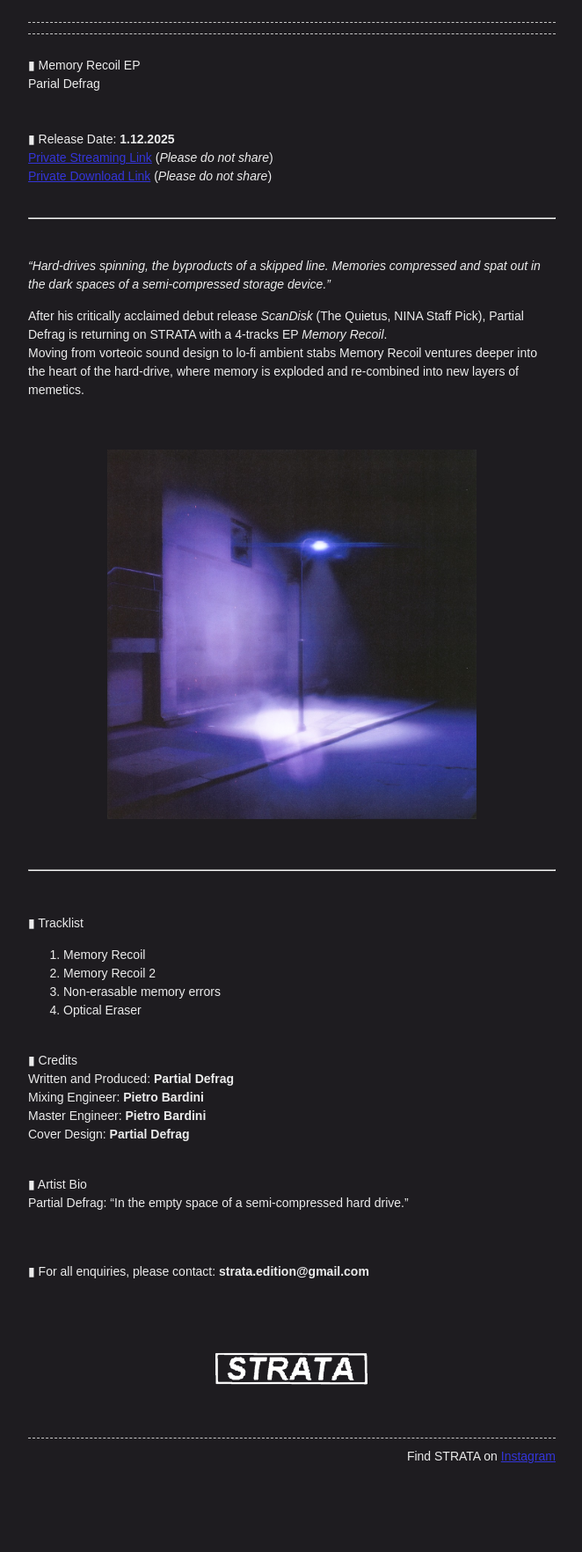
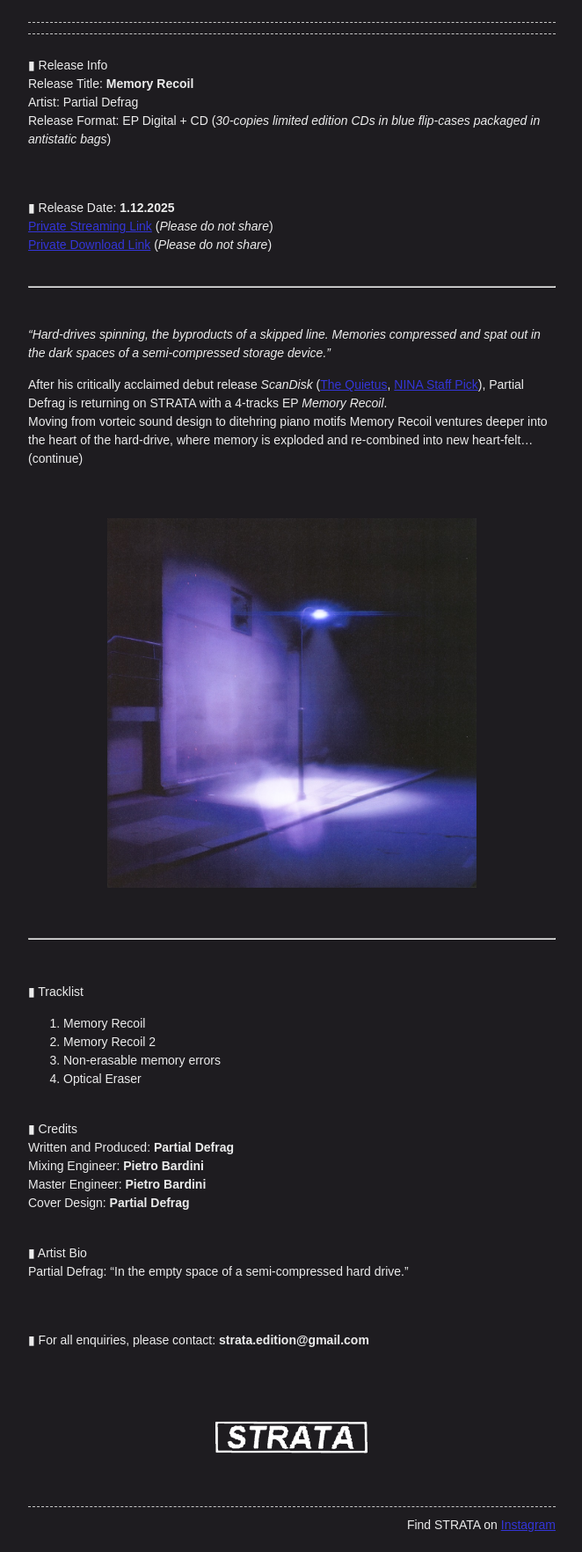
Before and after one commit to StrataEdition/Memory-Recoil-EPK, a Jekyll site: the page built from index.md, in a window 1280 px wide. Shown: the whole page at 88% size, without its empty margins (308-970 px from the left). Built offline with Jekyll 4.4.1, drawn with Linux system fonts in a browser that asks for light colours; before the commit the page ends 1686 px from its top, so only the background shows below that.

Commit message:
Update index.md

```diff
--- a/index.md
+++ b/index.md
@@ -3,8 +3,11 @@ title: Memory Recoil EPK
 layout: home
 ---
 
-▮ Memory Recoil EP
-Parial Defrag
+▮ Release Info
+Release Title: **Memory Recoil**
+Artist: Partial Defrag
+Release Format: EP Digital + CD (*30-copies limited edition CDs in blue flip-cases packaged in antistatic bags*)
+
 <br>
 ▮ Release Date: **1.12.2025**
 [Private Streaming Link](https://on.soundcloud.com/IRJKTqzyTw0RrKJOHv) (*Please do not share*)
@@ -16,8 +19,8 @@ Parial Defrag
 
 *"Hard-drives spinning, the byproducts of a skipped line. Memories compressed and spat out in the dark spaces of a semi-compressed storage device."*
 
-After his critically acclaimed debut release *ScanDisk* (The Quietus, NINA Staff Pick), Partial Defrag is returning on STRATA with a 4-tracks EP *Memory Recoil*.
-Moving from vorteoic sound design to lo-fi ambient stabs Memory Recoil ventures deeper into the heart of the hard-drive, where memory is exploded and re-combined into new layers of memetics.
+After his critically acclaimed debut release *ScanDisk* ([The Quietus](https://thequietus.com/quietus-reviews/partial-defrag-scandisk-review/), [NINA Staff Pick](https://www.ninaprotocol.com/articles/partial-defrag-scandisk)), Partial Defrag is returning on STRATA with a 4-tracks EP *Memory Recoil*.
+Moving from vorteic sound design to ditehring piano motifs Memory Recoil ventures deeper into the heart of the hard-drive, where memory is exploded and re-combined into new heart-felt...(continue)
 
 <br>
 <img src="memoryRecoil_Cover.JPG" alt="Memory Recoil Cover" class="centered-image">
```
